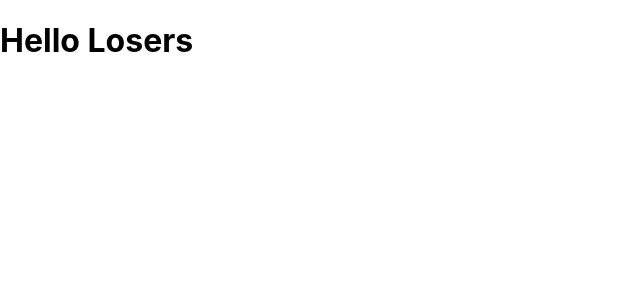
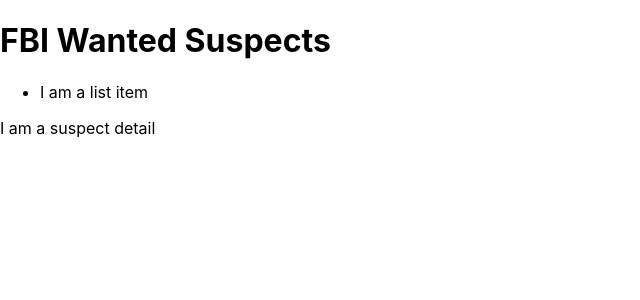
Before and after one commit to SofiaAkbar/week7_weekend_hw_fbi_api, a React (Create React App) app: page / in a window 1280 px wide. Shown: the top 300 px of the page, without its empty margins (0-640 px from the left). Built offline with nearby package versions, Linux system fonts and the light colour scheme.

Commit message:
all components are placed, linked and exported

```diff
--- a/src/App.js
+++ b/src/App.js
@@ -1,8 +1,12 @@
 import React from 'react';
+import SuspectsContainer from './containers/SuspectsContainer';
 
 function App() {
   return (
-    <h1>Hello Losers </h1>
+    <div>
+      <h1>FBI Wanted Suspects</h1>
+      <SuspectsContainer/>
+    </div>
   );
 }
 
--- a/src/components/SuspectDetails.js
+++ b/src/components/SuspectDetails.js
@@ -0,0 +1,11 @@
+import React from 'react';
+
+const SuspectDetails = () => {
+    return (
+        <div>
+            <p>I am a suspect detail</p>
+        </div>
+    )
+}
+
+export default SuspectDetails;
--- a/src/components/SuspectListItem.js
+++ b/src/components/SuspectListItem.js
@@ -0,0 +1,10 @@
+import React from 'react'
+
+const SuspectListItem = () => {
+    return (
+
+        <li>I am a list item</li>
+    )
+}
+
+export default SuspectListItem;
--- a/src/components/SuspectsList.js
+++ b/src/components/SuspectsList.js
@@ -0,0 +1,14 @@
+import React from 'react';
+import SuspectListItem from './SuspectListItem'
+
+const SuspectsList = () => {
+
+    return (
+        <ul>
+            <SuspectListItem/>
+        </ul>
+
+    )
+}
+
+export default SuspectsList;
--- a/src/containers/SuspectsContainer.js
+++ b/src/containers/SuspectsContainer.js
@@ -0,0 +1,14 @@
+import React from 'react';
+import SuspectsList from '../components/SuspectsList';
+import SuspectDetails from '../components/SuspectDetails';
+
+const SuspectsContainer = () => {
+    return (
+        <div>
+            <SuspectsList/>
+            <SuspectDetails/>
+        </div>
+    )
+}
+
+export default SuspectsContainer;
```
